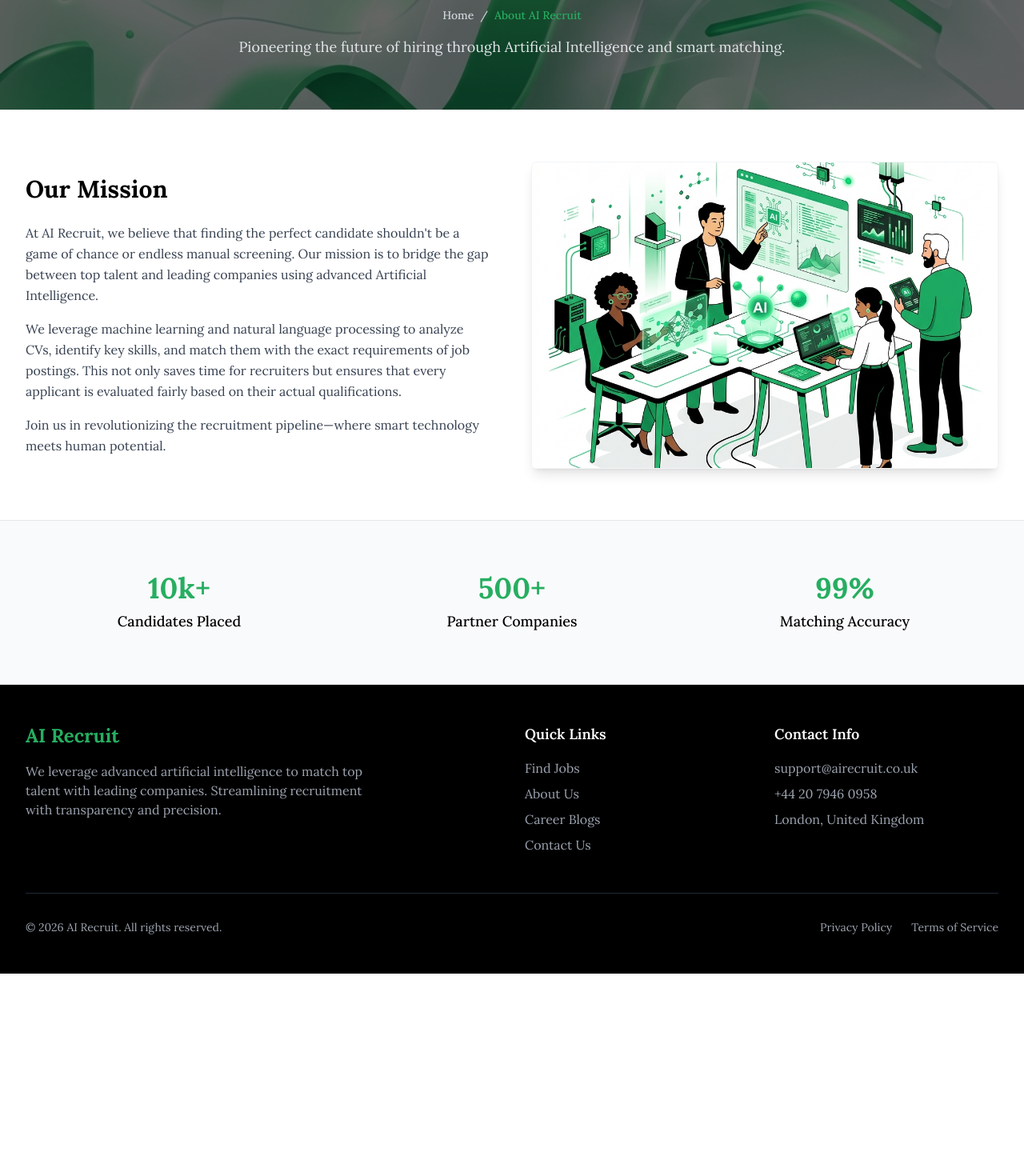
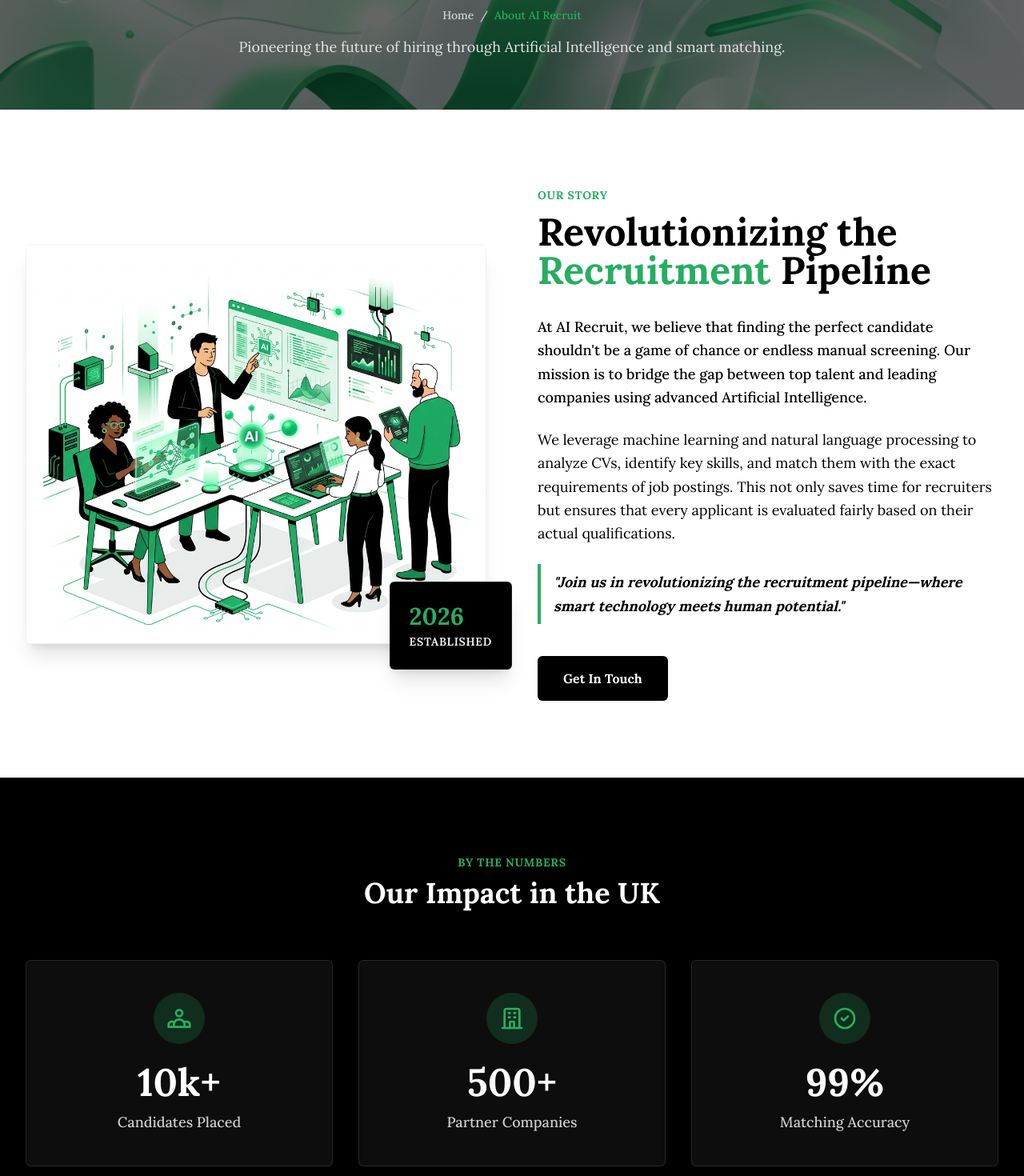
Before and after one commit to Iqbalhossen07/ai-recruitment, a Next.js app: page /about in a window 1280 px wide. Shown: the part 200-1670 px from the top of the page at 80% size. Before the commit the page ends 1417 px from the top, so only its background shows below. Built offline with nearby package versions, Linux system fonts and the light colour scheme.

Commit message:
style: redesign about page with premium black and white aesthetic

```diff
--- a/src/app/about/page.tsx
+++ b/src/app/about/page.tsx
@@ -1,55 +1,95 @@
 import Image from "next/image";
 import BreadcrumbBanner from "@/components/layout/BreadcrumbBanner";
+import Link from "next/link";
 
 export default function AboutPage() {
   return (
-    <div className="flex flex-col min-h-screen">
+    <div className="flex flex-col min-h-screen bg-white">
       <BreadcrumbBanner
         title="About AI Recruit"
         subtitle="Pioneering the future of hiring through Artificial Intelligence and smart matching."
       />
 
       {/* Main Content */}
-      <section className="py-16 px-4 sm:px-6 lg:px-8 max-w-7xl mx-auto w-full">
-        <div className="grid grid-cols-1 md:grid-cols-2 gap-12 items-center">
-          <div>
-            <h2 className="text-3xl font-bold text-black mb-6">Our Mission</h2>
-            <p className="text-gray-700 leading-relaxed mb-4">
-              At AI Recruit, we believe that finding the perfect candidate shouldn't be a game of chance or endless manual screening. Our mission is to bridge the gap between top talent and leading companies using advanced Artificial Intelligence.
-            </p>
-            <p className="text-gray-700 leading-relaxed mb-4">
-              We leverage machine learning and natural language processing to analyze CVs, identify key skills, and match them with the exact requirements of job postings. This not only saves time for recruiters but ensures that every applicant is evaluated fairly based on their actual qualifications.
-            </p>
-            <p className="text-gray-700 leading-relaxed">
-              Join us in revolutionizing the recruitment pipeline—where smart technology meets human potential.
-            </p>
+      <section className="py-24 px-4 sm:px-6 lg:px-8 max-w-7xl mx-auto w-full">
+        <div className="grid grid-cols-1 lg:grid-cols-2 gap-16 items-center">
+          <div className="order-2 lg:order-1 relative">
+            <div className="absolute -inset-4 bg-primary/10 rounded-md -z-10 blur-2xl opacity-50"></div>
+            <div className="relative h-[500px] w-full rounded-md overflow-hidden shadow-xl border border-black/5 group">
+              <Image
+                src="/about-us.jpg"
+                alt="Our Team working with AI"
+                fill
+                className="object-cover group-hover:scale-105 transition-transform duration-700"
+              />
+              <div className="absolute inset-0 bg-gradient-to-t from-black/60 via-transparent to-transparent opacity-0 group-hover:opacity-100 transition-opacity duration-500"></div>
+            </div>
+
+            {/* Floating Badge */}
+            <div className="absolute -bottom-8 -right-8 bg-black text-white p-6 rounded-md shadow-xl border border-white/10 hidden md:block">
+              <div className="text-3xl font-bold text-primary mb-1">2026</div>
+              <div className="text-sm font-semibold uppercase tracking-wider">Established</div>
+            </div>
           </div>
-          <div className="relative h-96 w-full rounded-md overflow-hidden shadow-lg border border-gray-100">
-            <Image
-              src="/about-us.jpg"
-              alt="Our Team working with AI"
-              fill
-              className="object-cover"
-            />
+
+          <div className="order-1 lg:order-2">
+            <span className="text-primary font-bold tracking-wider text-sm uppercase mb-3 block">Our Story</span>
+            <h2 className="text-4xl md:text-5xl font-bold text-black mb-8 leading-tight">
+              Revolutionizing the <span className="text-primary">Recruitment</span> Pipeline
+            </h2>
+
+            <div className="space-y-6 text-black text-lg">
+              <p className="leading-relaxed font-medium">
+                At AI Recruit, we believe that finding the perfect candidate shouldn't be a game of chance or endless manual screening. Our mission is to bridge the gap between top talent and leading companies using advanced Artificial Intelligence.
+              </p>
+              <p className="leading-relaxed">
+                We leverage machine learning and natural language processing to analyze CVs, identify key skills, and match them with the exact requirements of job postings. This not only saves time for recruiters but ensures that every applicant is evaluated fairly based on their actual qualifications.
+              </p>
+              <p className="leading-relaxed font-bold text-black border-l-4 border-primary pl-4 py-2 my-8 italic">
+                "Join us in revolutionizing the recruitment pipeline—where smart technology meets human potential."
+              </p>
+            </div>
+
+            <div className="mt-10">
+              <Link href="/contact" className="inline-block bg-black text-white font-bold px-8 py-4 rounded-md hover:bg-primary transition-colors hover:text-black">
+                Get In Touch
+              </Link>
+            </div>
           </div>
         </div>
       </section>
 
       {/* Stats Section */}
-      <section className="py-16 px-4 sm:px-6 lg:px-8 bg-gray-50 border-y border-gray-200">
-        <div className="max-w-7xl mx-auto text-center">
+      <section className="py-24 px-4 sm:px-6 lg:px-8 bg-black text-white">
+        <div className="max-w-7xl mx-auto">
+          <div className="text-center mb-16">
+            <span className="text-primary font-bold tracking-wider text-sm uppercase mb-2 block">By The Numbers</span>
+            <h2 className="text-3xl md:text-4xl font-bold">Our Impact in the UK</h2>
+          </div>
+
           <div className="grid grid-cols-1 md:grid-cols-3 gap-8">
-            <div>
-              <h3 className="text-4xl font-bold text-primary mb-2">10k+</h3>
-              <p className="text-black font-medium text-lg">Candidates Placed</p>
+            <div className="bg-white/5 border border-white/10 p-10 rounded-md text-center hover:border-primary transition-colors duration-300 group">
+              <div className="w-16 h-16 bg-primary/20 rounded-full flex items-center justify-center mx-auto mb-6 group-hover:bg-primary group-hover:text-black transition-colors">
+                <svg className="w-8 h-8 text-primary group-hover:text-black" fill="none" viewBox="0 0 24 24" stroke="currentColor"><path strokeLinecap="round" strokeLinejoin="round" strokeWidth={2} d="M17 20h5v-2a3 3 0 00-5.356-1.857M17 20H7m10 0v-2c0-.656-.126-1.283-.356-1.857M7 20H2v-2a3 3 0 015.356-1.857M7 20v-2c0-.656.126-1.283.356-1.857m0 0a5.002 5.002 0 019.288 0M15 7a3 3 0 11-6 0 3 3 0 016 0z" /></svg>
+              </div>
+              <h3 className="text-5xl font-bold text-white mb-3 group-hover:text-primary transition-colors">10k+</h3>
+              <p className="text-white/80 font-medium text-lg">Candidates Placed</p>
             </div>
-            <div>
-              <h3 className="text-4xl font-bold text-primary mb-2">500+</h3>
-              <p className="text-black font-medium text-lg">Partner Companies</p>
+
+            <div className="bg-white/5 border border-white/10 p-10 rounded-md text-center hover:border-primary transition-colors duration-300 group">
+              <div className="w-16 h-16 bg-primary/20 rounded-full flex items-center justify-center mx-auto mb-6 group-hover:bg-primary group-hover:text-black transition-colors">
+                <svg className="w-8 h-8 text-primary group-hover:text-black" fill="none" viewBox="0 0 24 24" stroke="currentColor"><path strokeLinecap="round" strokeLinejoin="round" strokeWidth={2} d="M19 21V5a2 2 0 00-2-2H7a2 2 0 00-2 2v16m14 0h2m-2 0h-5m-9 0H3m2 0h5M9 7h1m-1 4h1m4-4h1m-1 4h1m-5 10v-5a1 1 0 011-1h2a1 1 0 011 1v5m-4 0h4" /></svg>
+              </div>
+              <h3 className="text-5xl font-bold text-white mb-3 group-hover:text-primary transition-colors">500+</h3>
+              <p className="text-white/80 font-medium text-lg">Partner Companies</p>
             </div>
-            <div>
-              <h3 className="text-4xl font-bold text-primary mb-2">99%</h3>
-              <p className="text-black font-medium text-lg">Matching Accuracy</p>
+
+            <div className="bg-white/5 border border-white/10 p-10 rounded-md text-center hover:border-primary transition-colors duration-300 group">
+              <div className="w-16 h-16 bg-primary/20 rounded-full flex items-center justify-center mx-auto mb-6 group-hover:bg-primary group-hover:text-black transition-colors">
+                <svg className="w-8 h-8 text-primary group-hover:text-black" fill="none" viewBox="0 0 24 24" stroke="currentColor"><path strokeLinecap="round" strokeLinejoin="round" strokeWidth={2} d="M9 12l2 2 4-4m6 2a9 9 0 11-18 0 9 9 0 0118 0z" /></svg>
+              </div>
+              <h3 className="text-5xl font-bold text-white mb-3 group-hover:text-primary transition-colors">99%</h3>
+              <p className="text-white/80 font-medium text-lg">Matching Accuracy</p>
             </div>
           </div>
         </div>
```
